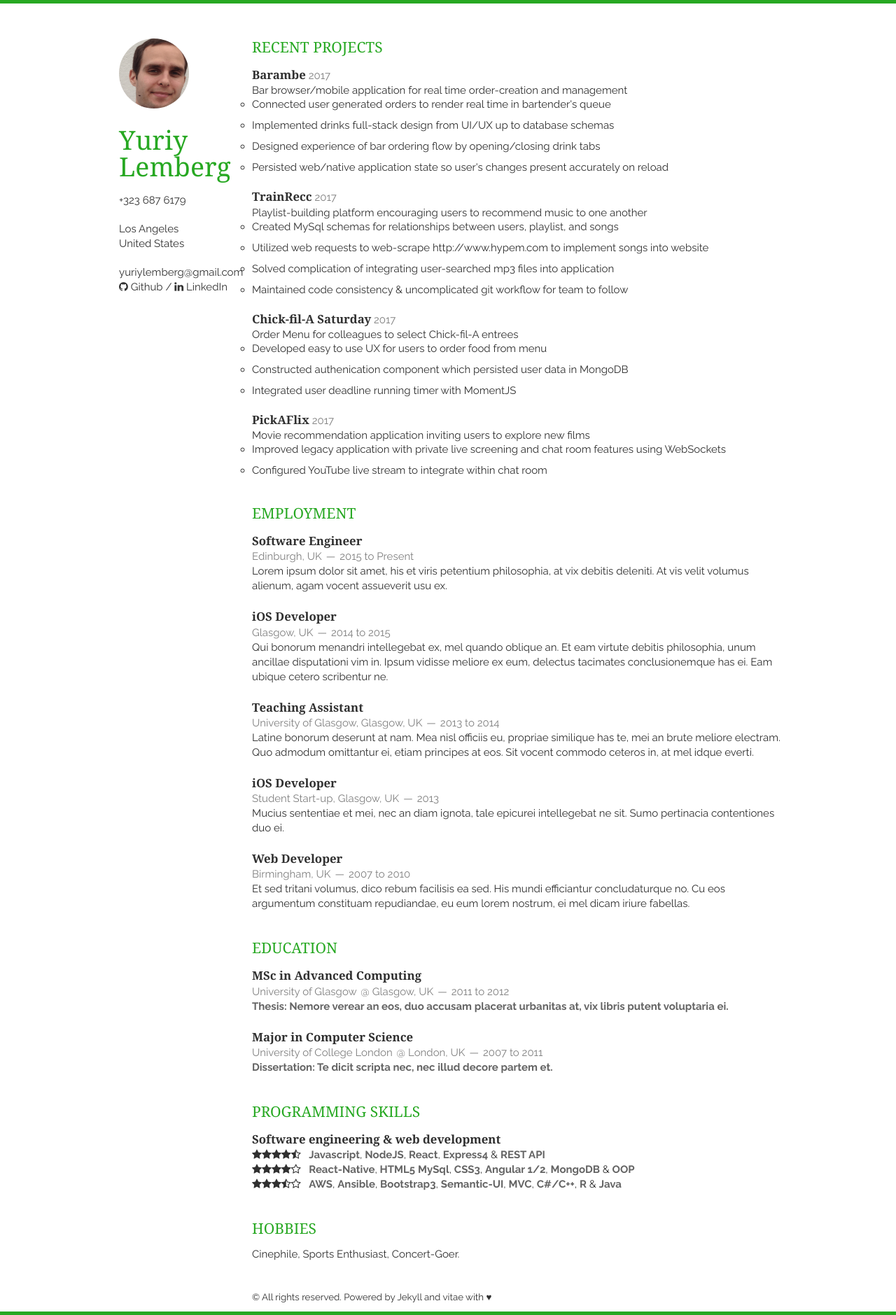
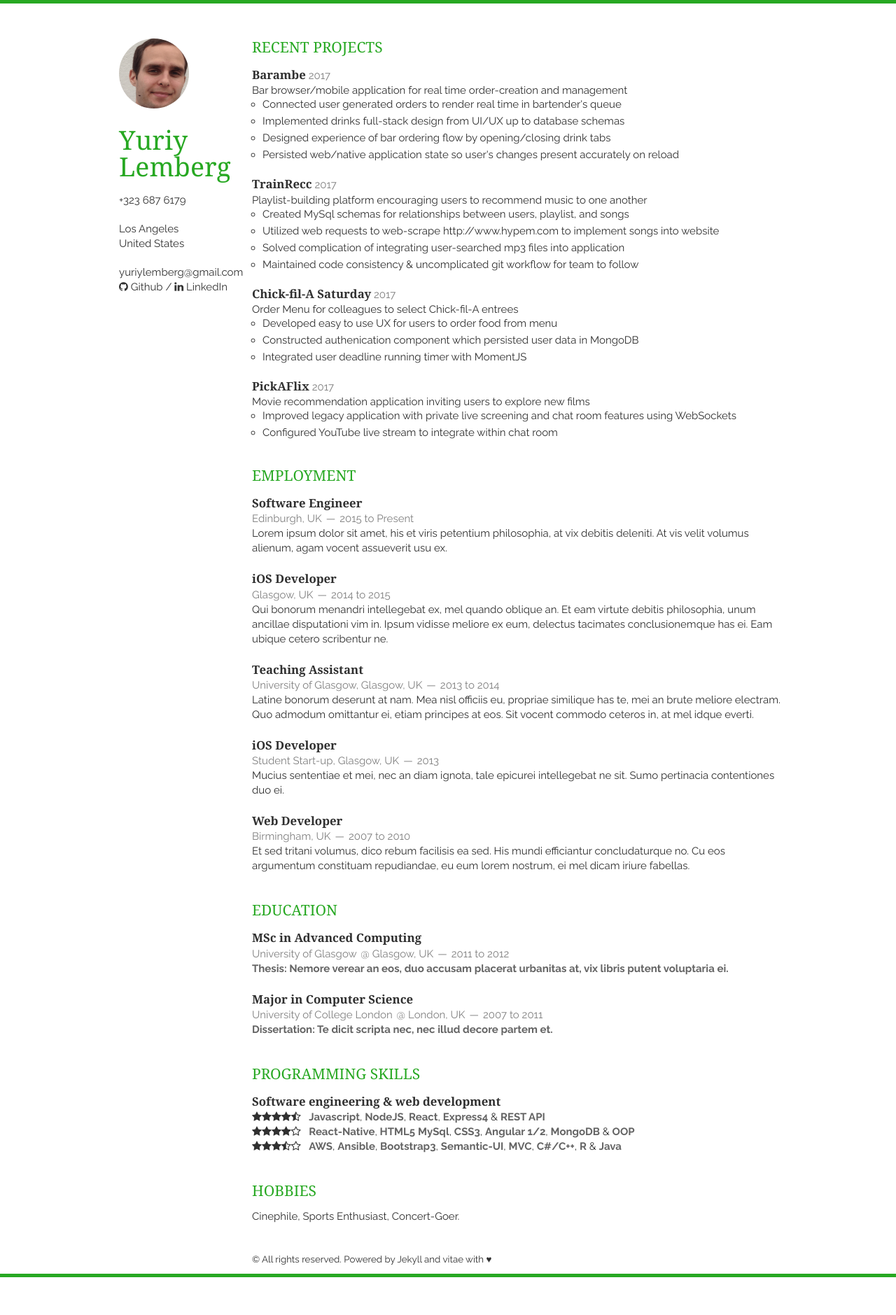
Before and after one commit to ylemberg/ylemberg.github.io, a Jekyll site: the page built from index.html, in a window 1280 px wide. Shown: the whole page at 70% size. Built offline with Jekyll 4.4.1, drawn with Linux system fonts in a browser that asks for light colours; nearby versions of some CDN libraries; the list of posts is cut into pages by our own code; after the commit the page ends 1825 px from its top, so only the background shows below that.

Commit message:
[prog] Styling for projects section

```diff
--- a/static/css/layout.css
+++ b/static/css/layout.css
@@ -149,6 +149,11 @@
   display: inline;
 }
 
+.bullet-points {
+  list-style-type: circle;
+  margin-left: 15px
+}
+
 .bullet-point {
-  list-style-type: circle;
+  margin-bottom: 6px
 }
```
Also changed, not shown: 1 other file.
